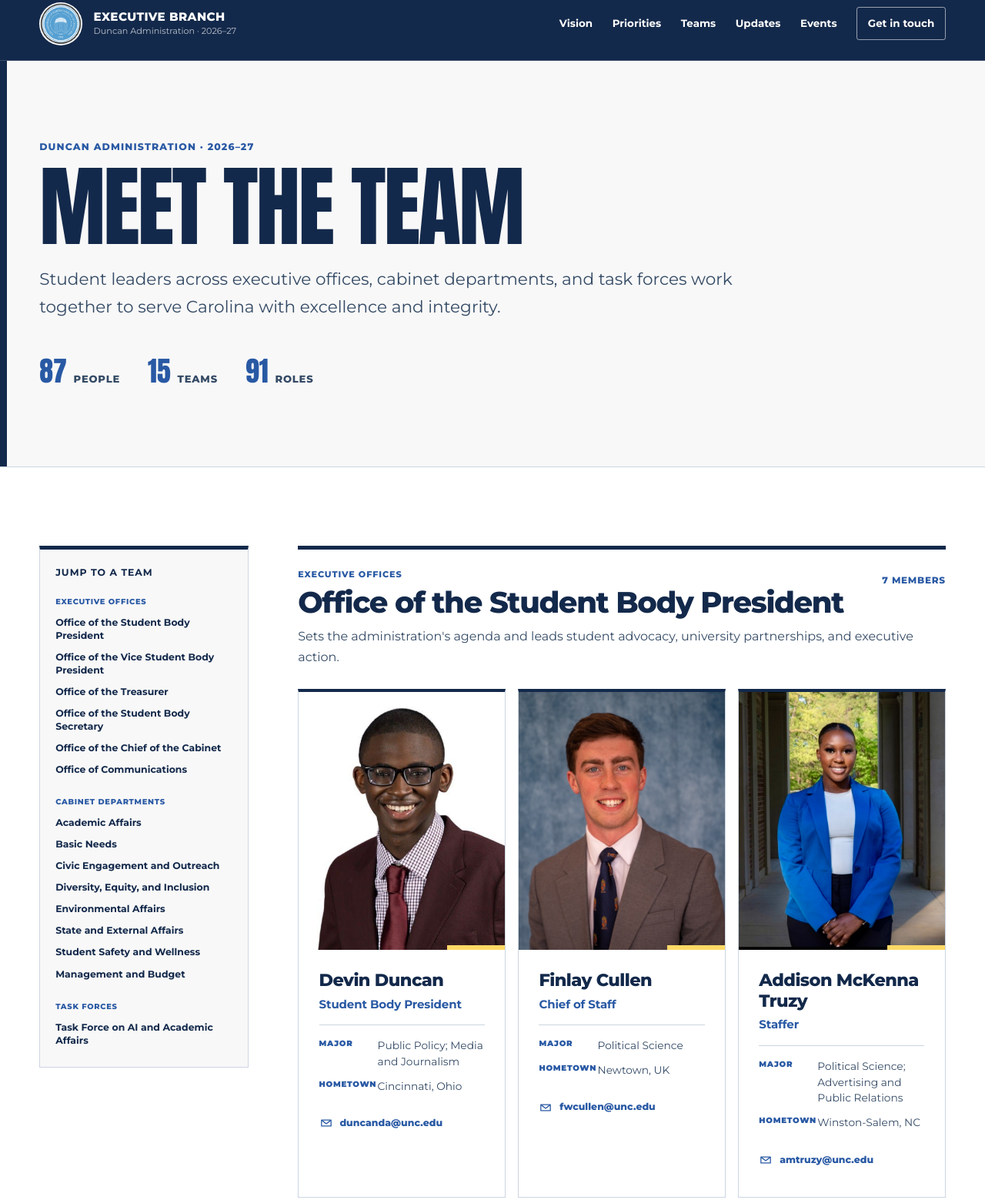
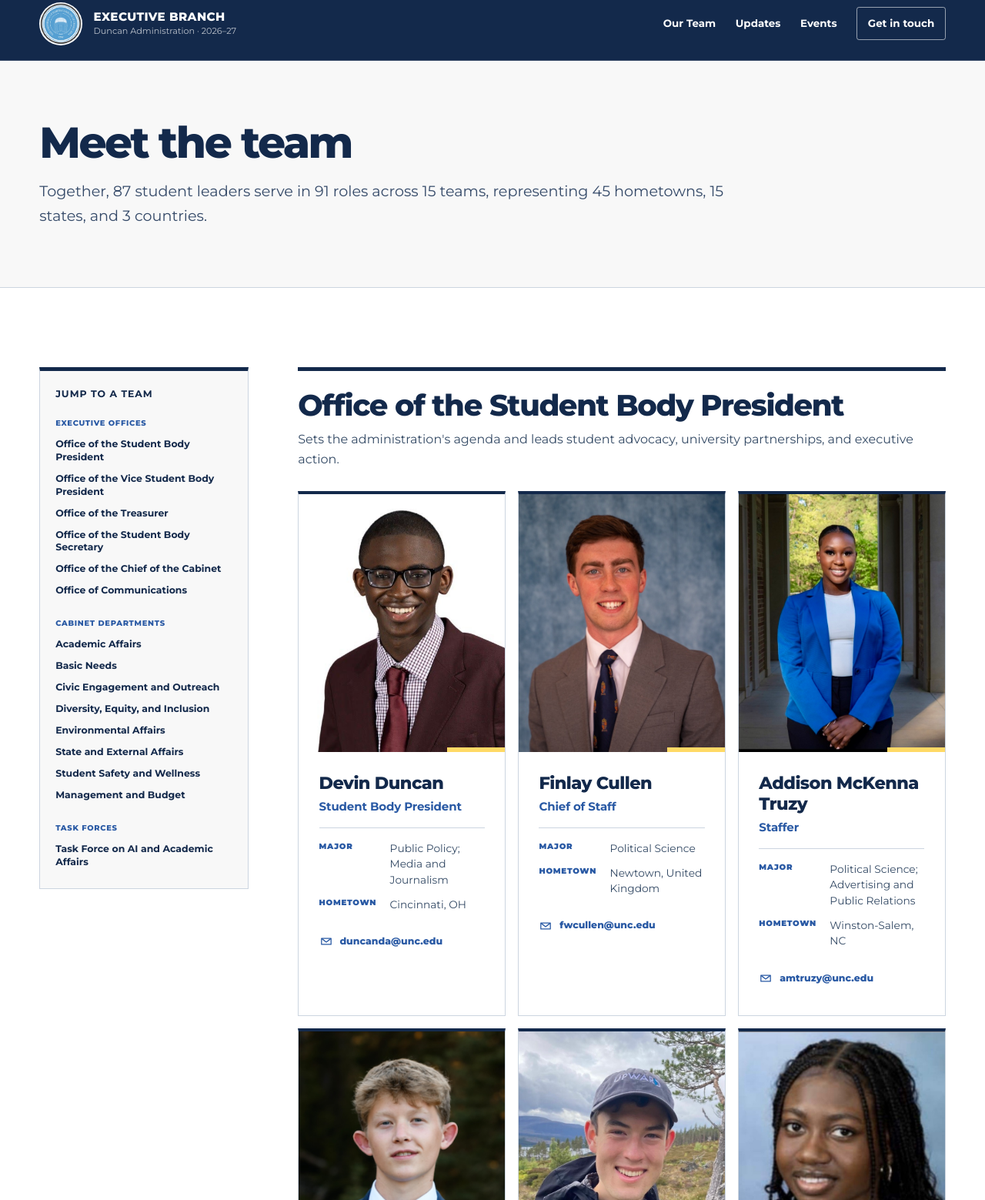
Before and after one commit to WillieTheWhale/UNCSG.github.io, an Astro site: page /team in a window 1280 px wide. Shown: the part 17-1576 px from the top of the page at 77% size. Built offline with nearby package versions, Linux system fonts and the light colour scheme; Astro itself is replaced by a stand-in of ours.

Commit message:
refine team directory

```diff
--- a/src/components/SiteHeader.astro
+++ b/src/components/SiteHeader.astro
@@ -37,9 +37,7 @@ const sectionHref = (section: string) => onHomePage ? `#${section}` : `/#${secti
     id="executive-branch-navigation"
     aria-label="Executive Branch navigation"
   >
-    <a href={sectionHref("vision")}>Vision</a>
-    <a href={sectionHref("priorities")}>Priorities</a>
-    <a href="/team/" aria-current={currentPath === "/team/" ? "page" : undefined}>Teams</a>
+    <a href="/team/" aria-current={currentPath === "/team/" ? "page" : undefined}>Our Team</a>
     <a href="/updates/" aria-current={currentPath === "/updates/" ? "page" : undefined}>Updates</a>
     <a href={onHomePage ? "#events" : "/events/"} aria-current={currentPath === "/events/" ? "page" : undefined}>Events</a>
     <a class="site-nav__contact" href={sectionHref("contact")}>Get in touch</a>
--- a/src/components/team/TeamDirectoryPage.astro
+++ b/src/components/team/TeamDirectoryPage.astro
@@ -15,21 +15,32 @@ const groupedBySection = sections.map((section) => ({
   section,
   groups: teamGroups.filter((group) => group.section === section),
 }));
-const totalPeople = new Set(teamGroups.flatMap((group) => group.members.map((member) => member.email))).size;
+const uniquePeople = [...new Map(
+  teamGroups.flatMap((group) => group.members).map((member) => [member.email, member]),
+).values()];
+const totalPeople = uniquePeople.length;
 const totalMemberships = teamGroups.reduce((sum, group) => sum + group.members.length, 0);
+const hometowns = uniquePeople.map((member) => member.hometown).filter(Boolean);
+const totalHometowns = new Set(hometowns).size;
+const totalStates = new Set(
+  hometowns.map((hometown) => hometown.match(/, ([A-Z]{2})$/)?.[1]).filter(Boolean),
+).size;
+const internationalCountries = new Set(
+  hometowns
+    .filter((hometown) => !/, [A-Z]{2}$/.test(hometown))
+    .map((hometown) => hometown.split(", ").at(-1)),
+);
+const totalCountries = internationalCountries.size + (totalStates > 0 ? 1 : 0);
 ---
 
 <div class:list={["team-directory-page", `team-directory-page--${layout}`]} data-team-directory>
   <header class="team-directory-hero">
     <div>
-      <p class="team-directory-hero__kicker">Duncan Administration · 2026–27</p>
       <h1>Meet the team</h1>
-      <p>Student leaders across executive offices, cabinet departments, and task forces work together to serve Carolina with excellence and integrity.</p>
-      <dl class="team-directory-hero__counts" aria-label="Directory summary">
-        <div><dt>{totalPeople}</dt><dd>people</dd></div>
-        <div><dt>{teamGroups.length}</dt><dd>teams</dd></div>
-        <div><dt>{totalMemberships}</dt><dd>roles</dd></div>
-      </dl>
+      <p>
+        Together, {totalPeople} student leaders serve in {totalMemberships} roles across {teamGroups.length} teams,
+        representing {totalHometowns} hometowns, {totalStates} states, and {totalCountries} countries.
+      </p>
     </div>
   </header>
 
@@ -57,8 +68,7 @@ const totalMemberships = teamGroups.reduce((sum, group) => sum + group.members.l
         {teamGroups.map((group) => (
           <section class="team-group" id={`team-${group.slug}`} aria-labelledby={`team-${group.slug}-title`}>
             <header class="team-group__heading">
-              <div><p>{group.section}</p><h2 id={`team-${group.slug}-title`}>{group.name}</h2></div>
-              <span>{group.members.length} {group.members.length === 1 ? "member" : "members"}</span>
+              <div><h2 id={`team-${group.slug}-title`}>{group.name}</h2></div>
               <p>{group.description}</p>
             </header>
             <div class="team-member-grid">
--- a/src/components/team/TeamMember.astro
+++ b/src/components/team/TeamMember.astro
@@ -6,6 +6,7 @@ interface Member {
   major: string;
   hometown: string;
   portrait: string | null;
+  classYear?: string;
 }
 
 interface Props {
@@ -33,7 +34,10 @@ const initials = member.name
     )}
   </div>
   <div class="team-member__content">
-    <h3>{member.name}</h3>
+    <h3>
+      {member.name}
+      {member.classYear && <span class="team-member__class-year"> {member.classYear}</span>}
+    </h3>
     <p class="team-member__role">{member.title}</p>
     {(member.major || member.hometown) && (
       <dl class="team-member__facts">
--- a/src/data/team-directory.json
+++ b/src/data/team-directory.json
@@ -10,7 +10,7 @@
         "title": "Student Body President",
         "email": "duncanda@unc.edu",
         "major": "Public Policy; Media and Journalism",
-        "hometown": "Cincinnati, Ohio",
+        "hometown": "Cincinnati, OH",
         "portrait": "/images/leadership/devin-duncan.jpg"
       },
       {
@@ -18,7 +18,7 @@
         "title": "Chief of Staff",
         "email": "fwcullen@unc.edu",
         "major": "Political Science",
-        "hometown": "Newtown, UK",
+        "hometown": "Newtown, United Kingdom",
         "portrait": "/images/team/finlay-cullen.jpg"
       },
       {
@@ -34,7 +34,7 @@
         "title": "Staffer",
         "email": "lasb@unc.edu",
         "major": "History; Public Policy",
-        "hometown": "Bozeman, Mt",
+        "hometown": "Bozeman, MT",
         "portrait": "/images/team/laszlo-baumgardner.jpg"
       },
       {
@@ -50,16 +50,17 @@
         "title": "Staffer",
         "email": "pokuaa@unc.edu",
         "major": "Psychology; Political Science",
-        "hometown": "Southern Pines NC",
+        "hometown": "Southern Pines, NC",
         "portrait": "/images/team/pokuaa-biritwum.jpg"
       },
       {
         "name": "Bennett Hilberg",
         "title": "Alumni Technical Advisor",
         "email": "bhilberg@unc.edu",
-        "major": "",
-        "hometown": "",
-        "portrait": null
+        "major": "Computer Science",
+        "hometown": "Medina, MN",
+        "portrait": "/images/team/bennett-hilberg.jpg",
+        "classYear": "'26"
       }
     ]
   },
@@ -98,7 +99,7 @@
         "title": "Staffer",
         "email": "jasmine.teague@unc.edu",
         "major": "Political Science; Information Science",
-        "hometown": "Nashville, Tennessee",
+        "hometown": "Nashville, TN",
         "portrait": "/images/team/jasmine-teague.jpg"
       },
       {
@@ -154,7 +155,7 @@
         "title": "Staffer",
         "email": "addieg@unc.edu",
         "major": "Media and Journalism",
-        "hometown": "Miami, Florida",
+        "hometown": "Miami, FL",
         "portrait": "/images/team/addison-grinan.jpg"
       },
       {
@@ -186,7 +187,7 @@
         "title": "Chief of Cabinet (Interim)",
         "email": "fwcullen@unc.edu",
         "major": "Political Science",
-        "hometown": "Newtown, UK",
+        "hometown": "Newtown, United Kingdom",
         "portrait": "/images/team/finlay-cullen.jpg"
       },
       {
@@ -210,7 +211,7 @@
         "title": "Staffer",
         "email": "deanham@unc.edu",
         "major": "History; Global Studies",
-        "hometown": "Miami, Florida",
+        "hometown": "Miami, FL",
         "portrait": "/images/team/nicholas-hamilton.jpg"
       }
     ]
@@ -234,7 +235,7 @@
         "title": "Staffer",
         "email": "kaiden@unc.edu",
         "major": "Business Administration; Advertising and Public Relations",
-        "hometown": "Greensboro",
+        "hometown": "Greensboro, NC",
         "portrait": "/images/team/kaiden-lech.jpg"
       },
       {
@@ -242,7 +243,7 @@
         "title": "Staffer",
         "email": "karenas@unc.edu",
         "major": "Biology",
-        "hometown": "Gastonia NC",
+        "hometown": "Gastonia, NC",
         "portrait": "/images/team/karena-singh.jpg"
       },
       {
@@ -274,7 +275,7 @@
         "title": "Staffer",
         "email": "sraskew@unc.edu",
         "major": "Sports Journalism and Marketing",
-        "hometown": "Charlotte North Carolina",
+        "hometown": "Charlotte, NC",
         "portrait": "/images/team/sydney-askew.jpg"
       }
     ]
@@ -290,7 +291,7 @@
         "title": "Director",
         "email": "mghoward@unc.edu",
         "major": "Economics; Public Policy",
-        "hometown": "Leigh-on-Sea, England",
+        "hometown": "Leigh-on-Sea, United Kingdom",
         "portrait": "/images/team/matthew-howard.jpg"
       },
       {
@@ -298,7 +299,7 @@
         "title": "Deputy Director",
         "email": "amygao@unc.edu",
         "major": "Economics",
-        "hometown": "Denver, Colorado",
+        "hometown": "Denver, CO",
         "portrait": "/images/team/amy-gao.jpg"
       },
       {
@@ -322,7 +323,7 @@
         "title": "Staffer",
         "email": "caseysch@unc.edu",
         "major": "Applied Mathematics; Business Administration",
-        "hometown": "Commack, New York",
+        "hometown": "Commack, NY",
         "portrait": "/images/team/casey-schwartz.jpg"
       },
       {
@@ -338,7 +339,7 @@
         "title": "Staffer",
         "email": "silewis@unc.edu",
         "major": "Political Science; Economics",
-        "hometown": "Chattanooga Tennessee",
+        "hometown": "Chattanooga, TN",
         "portrait": "/images/team/simon-lewis.jpg"
       },
       {
@@ -362,7 +363,7 @@
         "title": "Director",
         "email": "chlojo@ad.unc.edu",
         "major": "Political Science; Human Development and Family Science; Data Science",
-        "hometown": "Knightdale/Raleigh",
+        "hometown": "Knightdale, NC",
         "portrait": "/images/team/chloe-johnson.jpg"
       },
       {
@@ -402,7 +403,7 @@
         "title": "Staffer",
         "email": "hmkang17@unc.edu",
         "major": "Political Science",
-        "hometown": "Chapel Hill",
+        "hometown": "Chapel Hill, NC",
         "portrait": "/images/team/hyon-gyu-michael-kang.jpg"
       },
       {
@@ -410,7 +411,7 @@
         "title": "Staffer",
         "email": "msomp@unc.edu",
         "major": "Biology",
-        "hometown": "Charlotte, North Carolina",
+        "hometown": "Charlotte, NC",
         "portrait": "/images/team/mahip-sompura.jpg"
       }
     ]
@@ -426,7 +427,7 @@
         "title": "Director",
         "email": "scant@unc.edu",
         "major": "Political Science; Human and Organizational Leadership Development",
-        "hometown": "New York City",
+        "hometown": "New York, NY",
         "portrait": "/images/team/shakila-cantebury.jpg"
       },
       {
@@ -474,7 +475,7 @@
         "title": "Deputy Director",
         "email": "mpruiz@ad.unc.edu",
         "major": "Human Development and Family Science; Biology",
-        "hometown": "Winston Salem",
+        "hometown": "Winston-Salem, NC",
         "portrait": "/images/team/martha-pena-ruiz.jpg"
       },
       {
@@ -506,7 +507,7 @@
         "title": "Staffer",
         "email": "kwillow@unc.edu",
         "major": "Political Science; Human and Organizational Leadership Development",
-        "hometown": "Boston, Massachusetts",
+        "hometown": "Boston, MA",
         "portrait": "/images/team/kyla-sheedy-goff.jpg"
       },
       {
@@ -514,7 +515,7 @@
         "title": "Staffer",
         "email": "odublina@unc.edu",
         "major": "Economics; Information Systems",
-        "hometown": "High Point",
+        "hometown": "High Point, NC",
         "portrait": "/images/team/oscar-dublina.jpg"
       },
       {
@@ -522,7 +523,7 @@
         "title": "Staffer",
         "email": "shiloht@unc.edu",
         "major": "Geology; Business Administration",
-        "hometown": "Toronto, Ontario, Canada",
+        "hometown": "Toronto, Canada",
         "portrait": "/images/team/shiloh-pria-puri-terner.jpg"
       }
     ]
@@ -562,7 +563,7 @@
         "title": "Staffer",
         "email": "helhunt@unc.edu",
         "major": "Environmental Health Science",
-        "hometown": "Charlotte",
+        "hometown": "Charlotte, NC",
         "portrait": "/images/team/helene-hunter.jpg"
       },
       {
@@ -570,7 +571,7 @@
         "title": "Staffer",
         "email": "lewisju@unc.edu",
         "major": "Political Science; Interdisciplinary Studies",
-        "hometown": "Williamston, Michigan",
+        "hometown": "Williamston, MI",
         "portrait": "/images/team/juliana-lewis.jpg"
       },
       {
@@ -610,7 +611,7 @@
         "title": "Staffer",
         "email": "aidmtob@unc.edu",
         "major": "Peace, War, and Defense; Public Policy",
-        "hometown": "Belmont, North Carolina",
+        "hometown": "Belmont, NC",
         "portrait": "/images/team/aidan-michael-tobin.jpg"
       },
       {
@@ -634,7 +635,7 @@
         "title": "Staffer",
         "email": "wcbullar@ad.unc.edu",
         "major": "Political Science",
-        "hometown": "Roseboro",
+        "hometown": "Roseboro, NC",
         "portrait": "/images/team/williford-cosby-bullard.jpg"
       }
     ]
@@ -658,7 +659,7 @@
         "title": "Ass Director, CIA",
         "email": "alene1@unc.edu",
         "major": "Global Studies; Chinese; Public Policy",
-        "hometown": "St Paul, MN",
+        "hometown": "St. Paul, MN",
         "portrait": "/images/team/elizabeth-alene.jpg"
       },
       {
@@ -682,7 +683,7 @@
         "title": "Staffer",
         "email": "caccoop@ad.unc.edu",
         "major": "Economics",
-        "hometown": "Whitsett",
+        "hometown": "Whitsett, NC",
         "portrait": "/images/team/cameron-c-cooper.jpg"
       },
       {
@@ -698,7 +699,7 @@
         "title": "Staffer",
         "email": "jkrai@unc.edu",
         "major": "Biomedical Engineering",
-        "hometown": "Greensboro North Carolina",
+        "hometown": "Greensboro, NC",
         "portrait": "/images/team/jasmine-kaur-rai.jpg"
       },
       {
@@ -714,7 +715,7 @@
         "title": "Staffer",
         "email": "laura_lassiter@kenan-flagler.unc.edu",
         "major": "Business Administration; Political Science",
-        "hometown": "Charlotte",
+        "hometown": "Charlotte, NC",
         "portrait": "/images/team/laura-lassiter.jpg"
       },
       {
@@ -730,7 +731,7 @@
         "title": "Staffer",
         "email": "apranav@unc.edu",
         "major": "Neuroscience",
-        "hometown": "Morssivlle (But got in as a PA Resident)",
+        "hometown": "Morrisville, PA",
         "portrait": "/images/team/pranav-ayyappan.jpg"
       },
       {
@@ -738,7 +739,7 @@
         "title": "Staffer",
         "email": "sahilk@unc.edu",
         "major": "Computer Science; Neuroscience",
-        "hometown": "Fairfax, Virginia",
+        "hometown": "Fairfax, VA",
         "portrait": "/images/team/sahil-kapadia.jpg"
       },
       {
@@ -810,7 +811,7 @@
         "title": "Staffer",
         "email": "harsham@unc.edu",
         "major": "Mathematics; Computer Science",
-        "hometown": "Weddington, Charlotte NC",
+        "hometown": "Weddington, NC",
         "portrait": "/images/team/harsha-matta.jpg"
       },
       {
@@ -818,7 +819,7 @@
         "title": "Staffer",
         "email": "lwbacon@unc.edu",
         "major": "Business Administration; Sports Administration",
-        "hometown": "Raleigh, North Carolina",
+        "hometown": "Raleigh, NC",
         "portrait": "/images/team/lucas-bacon.jpg"
       },
       {
@@ -842,7 +843,7 @@
         "title": "Staffer",
         "email": "sahilk@unc.edu",
         "major": "Computer Science; Neuroscience",
-        "hometown": "Fairfax, Virginia",
+        "hometown": "Fairfax, VA",
         "portrait": "/images/team/sahil-kapadia.jpg"
       }
     ]
--- a/src/styles/team-directory.css
+++ b/src/styles/team-directory.css
@@ -12,11 +12,9 @@
 }
 
 .team-directory-hero {
-  padding: clamp(4rem, 8vw, 7.5rem) var(--page-gutter);
+  padding: clamp(3rem, 6vw, 5rem) var(--page-gutter);
   border-bottom: 1px solid var(--rule);
-  background:
-    linear-gradient(90deg, var(--brand-navy) 0 0.55rem, transparent 0.55rem),
-    var(--neutral-50);
+  background: var(--neutral-50);
 }
 
 .team-directory-hero > div {
@@ -24,60 +22,23 @@
   margin-inline: auto;
 }
 
-.team-directory-hero__kicker {
-  margin: 0 0 1rem;
-  color: var(--brand-blue);
-  font-size: 0.78rem;
-  font-weight: 800;
-  letter-spacing: 0.09em;
-  text-transform: uppercase;
-}
-
 .team-directory-hero h1 {
   margin: 0;
-  font-family: var(--font-display);
-  font-size: clamp(4rem, 9vw, 8rem);
-  font-weight: 400;
-  letter-spacing: -0.025em;
-  line-height: 0.9;
-  text-transform: uppercase;
+  color: var(--brand-navy);
+  font-family: var(--font-body);
+  font-size: clamp(2.35rem, 4.4vw, 4.5rem);
+  font-weight: 760;
+  letter-spacing: -0.045em;
+  line-height: 1.02;
+  text-wrap: balance;
 }
 
 .team-directory-hero > div > p:last-of-type {
-  max-width: 60rem;
-  margin: 1.5rem 0 0;
-  color: var(--muted);
-  font-size: clamp(1.08rem, 1.8vw, 1.35rem);
+  max-width: 70ch;
+  margin: 1.25rem 0 0;
+  color: #344968;
+  font-size: clamp(1.08rem, 1.5vw, 1.25rem);
   line-height: 1.65;
-}
-
-.team-directory-hero__counts {
-  display: flex;
-  flex-wrap: wrap;
-  gap: 1rem 2.25rem;
-  margin: clamp(2rem, 4vw, 3rem) 0 0;
-}
-
-.team-directory-hero__counts div {
-  display: flex;
-  align-items: baseline;
-  gap: 0.55rem;
-}
-
-.team-directory-hero__counts dt {
-  color: var(--brand-blue);
-  font-family: var(--font-display);
-  font-size: 2.25rem;
-  line-height: 1;
-}
-
-.team-directory-hero__counts dd {
-  margin: 0;
-  color: var(--muted);
-  font-size: 0.82rem;
-  font-weight: 750;
-  letter-spacing: 0.06em;
-  text-transform: uppercase;
 }
 
 .team-option-thesis {
@@ -246,6 +207,12 @@
   line-height: 1.2;
 }
 
+.team-member__class-year {
+  color: inherit;
+  font: inherit;
+  font-weight: 500;
+}
+
 .team-member__facts {
   display: grid;
   gap: 0.7rem;
@@ -256,8 +223,8 @@
 
 .team-member__facts div {
   display: grid;
-  grid-template-columns: 4.25rem minmax(0, 1fr);
-  gap: 0.5rem;
+  grid-template-columns: 5rem minmax(0, 1fr);
+  gap: 0.75rem;
 }
 
 .team-member__facts dt {
@@ -375,6 +342,10 @@
   grid-template-columns: repeat(3, minmax(0, 1fr));
 }
 
+.team-directory-page--sticky-index .team-group__heading {
+  grid-template-columns: minmax(0, 1fr);
+}
+
 /* Option 3: quieter, information-forward horizontal roster. */
 .team-directory-page--editorial-roster .team-standard-groups {
   width: min(100%, 88rem);
@@ -421,7 +392,7 @@
 }
 
 .team-member--row .team-member__facts div {
-  grid-template-columns: 4rem minmax(0, 1fr);
+  grid-template-columns: 5rem minmax(0, 1fr);
 }
 
 /* Option 4: compact office-level progressive disclosure. */
@@ -858,12 +829,12 @@
     display: contents;
   }
 
+  .team-sticky-index section + section {
+    margin-top: 0;
+  }
+
   .team-sticky-index section > span {
     display: none;
-  }
-
-  .team-sticky-index section + section {
-    margin-top: 0;
   }
 
   .team-sticky-index a {
@@ -915,11 +886,7 @@
   }
 
   .team-directory-hero h1 {
-    font-size: clamp(3.6rem, 21vw, 5.5rem);
-  }
-
-  .team-directory-hero__counts {
-    gap: 1rem 1.5rem;
+    font-size: clamp(2.25rem, 11vw, 3.4rem);
   }
 
   .team-option-thesis {
```
Also changed, not shown: outputs/team-directory-missing-information.csv (added, +15 -0 lines), scripts/normalize-team-directory.mjs (+47 -1 lines), public/images/team/bennett-hilberg.jpg (added).
